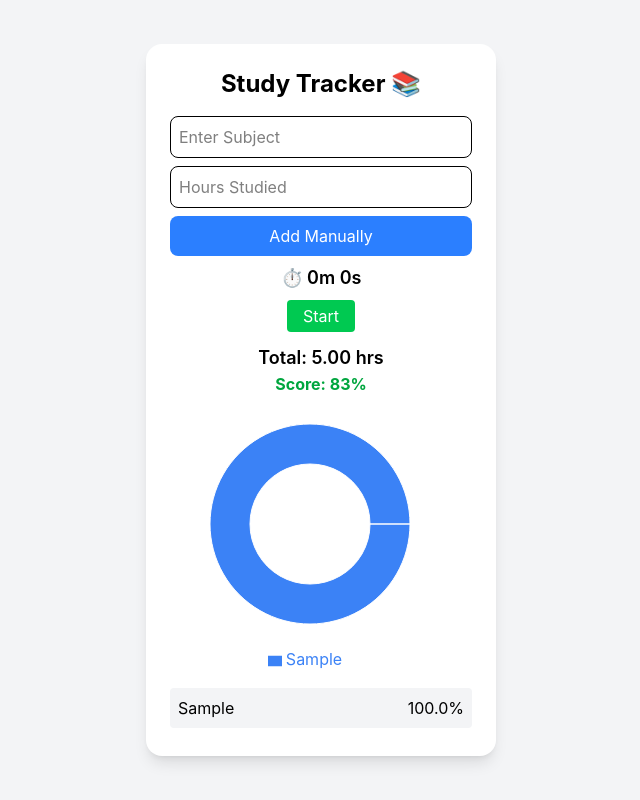
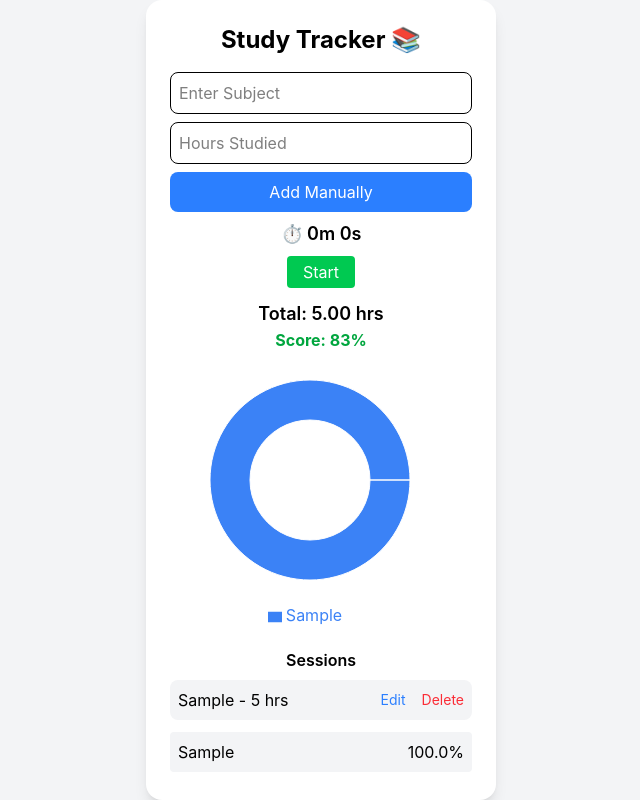
Before and after one commit to survekaran/study-tracker, a React (Vite) app: page / in a window 1280 px wide. Both pictures are taken after typing "Sample", "5" into the empty fields and a click on the button "Add Manually". Shown: the whole page, without its empty margins (319-959 px from the left). Built offline with nearby package versions, Linux system fonts and the light colour scheme.

Commit message:
minor changes

```diff
--- a/src/App.jsx
+++ b/src/App.jsx
@@ -8,20 +8,15 @@ function App() {
   const [isRunning, setIsRunning] = useState(false);
   const [seconds, setSeconds] = useState(0);
 
-  // LOAD DATA FROM LOCAL STORAGE
   useEffect(() => {
     const saved = localStorage.getItem("studySessions");
-    if (saved) {
-      setSessions(JSON.parse(saved));
-    }
+    if (saved) setSessions(JSON.parse(saved));
   }, []);
 
-  // SAVE DATA
   useEffect(() => {
     localStorage.setItem("studySessions", JSON.stringify(sessions));
   }, [sessions]);
 
-  // TIMER
   useEffect(() => {
     let interval;
     if (isRunning) {
@@ -73,6 +68,7 @@ function App() {
   };
 
   const handleDelete = (index) => {
+    if (!confirm("Delete this session?")) return;
     const updated = sessions.filter((_, i) => i !== index);
     setSessions(updated);
   };
@@ -81,7 +77,6 @@ function App() {
     const session = sessions[index];
     setSubject(session.subject);
     setHours(session.hours);
-
     handleDelete(index);
   };
 
@@ -164,6 +159,7 @@ function App() {
           Score: {score}%
         </div>
 
+        {/* PIE CHART */}
         <PieChart width={280} height={280}>
           <Pie
             data={subjectData}
@@ -180,9 +176,45 @@ function App() {
           <Legend />
         </PieChart>
 
+        {/* SESSION LIST */}
+        <div className="mt-4">
+          <h2 className="font-semibold mb-2">Sessions</h2>
+
+          {sessions.map((session, index) => (
+            <div
+              key={index}
+              className="bg-gray-100 p-2 mb-2 rounded-lg flex justify-between items-center"
+            >
+              <div>
+                {session.subject} - {session.hours} hrs
+              </div>
+
+              <div className="flex gap-4">
+                <button
+                  onClick={() => handleEdit(index)}
+                  className="text-blue-500 text-sm"
+                >
+                  Edit
+                </button>
+
+                <button
+                  onClick={() => handleDelete(index)}
+                  className="text-red-500 text-sm"
+                >
+                  Delete
+                </button>
+              </div>
+            </div>
+          ))}
+        </div>
+
+        {/* PERCENT LIST */}
         <div className="mt-3">
           {subjectData.map((item, i) => (
-            <div key={i} className="flex justify-between bg-gray-100 p-2 mb-1 rounded">
+            <div
+              key={i}
+              className="flex justify-between bg-gray-100 p-2 mb-1 rounded"
+            >
               <span>{item.name}</span>
               <span>{item.percentage}%</span>
             </div>
```
